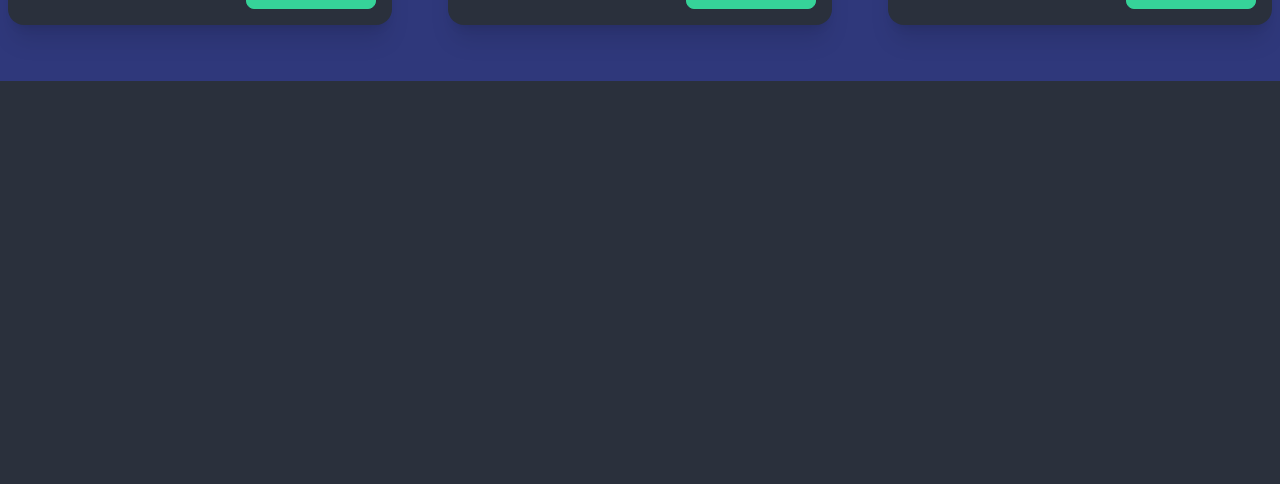
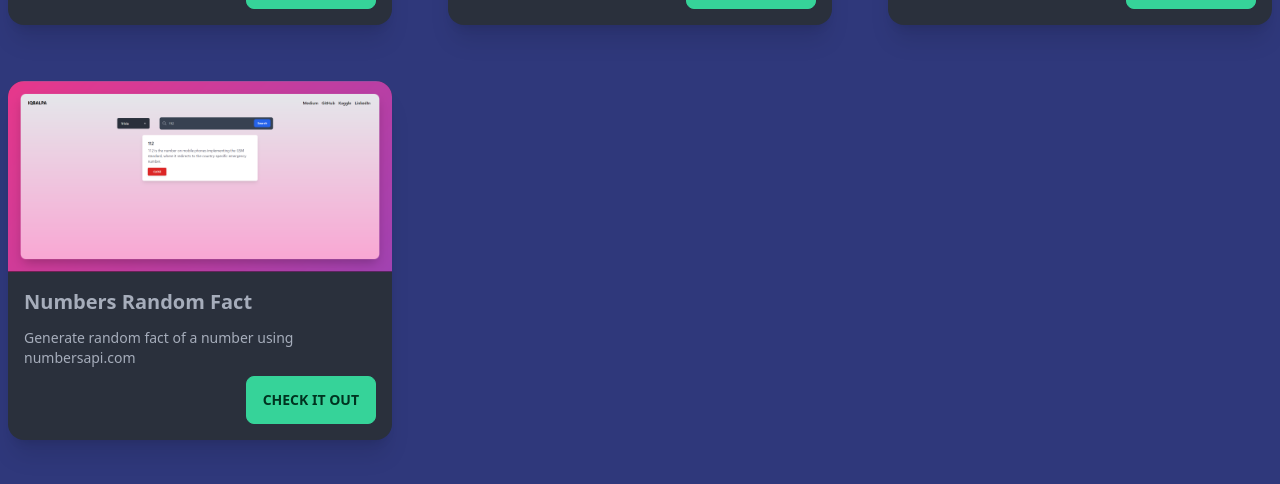
Before and after one commit to iqbalpa/profile-website, a React (Create React App) app: page / in a window 1280 px wide. Shown: the part 1134-1618 px from the top of the page. Before the commit the page ends 1215 px from the top, so only its background shows below. Built offline with nearby package versions, Linux system fonts and the light colour scheme.

Commit message:
feat: add new project

```diff
--- a/src/components/Project/Project.js
+++ b/src/components/Project/Project.js
@@ -2,6 +2,7 @@ import React from "react";
 import Netflix from "../../assets/netflix-clone.png";
 import FaceDetector from "../../assets/face-detector.png";
 import ParisHousing from "../../assets/paris-housing-price.png";
+import NumbersApi from "../../assets/numbers-api.png";
 
 const Project = () => {
 	return (
@@ -52,6 +53,20 @@ const Project = () => {
 							</div>
 						</div>
 					</div>
+					<div className="card card-compact w-96 bg-base-100 shadow-xl">
+						<figure>
+							<img src={NumbersApi} alt="Numbers API" />
+						</figure>
+						<div className="card-body">
+							<h2 className="card-title">Numbers Random Fact</h2>
+							<p>Generate random fact of a number using numbersapi.com</p>
+							<div className="card-actions justify-end">
+								<a href="https://iqbalpa-numbers-api.vercel.app/" target="_blank" rel="noreferrer">
+									<button className="btn btn-success hover:scale-105">check it out</button>
+								</a>
+							</div>
+						</div>
+					</div>
 				</div>
 			</div>
 		</>
```
Also changed, not shown: src/assets/numbers-api.png (added).
